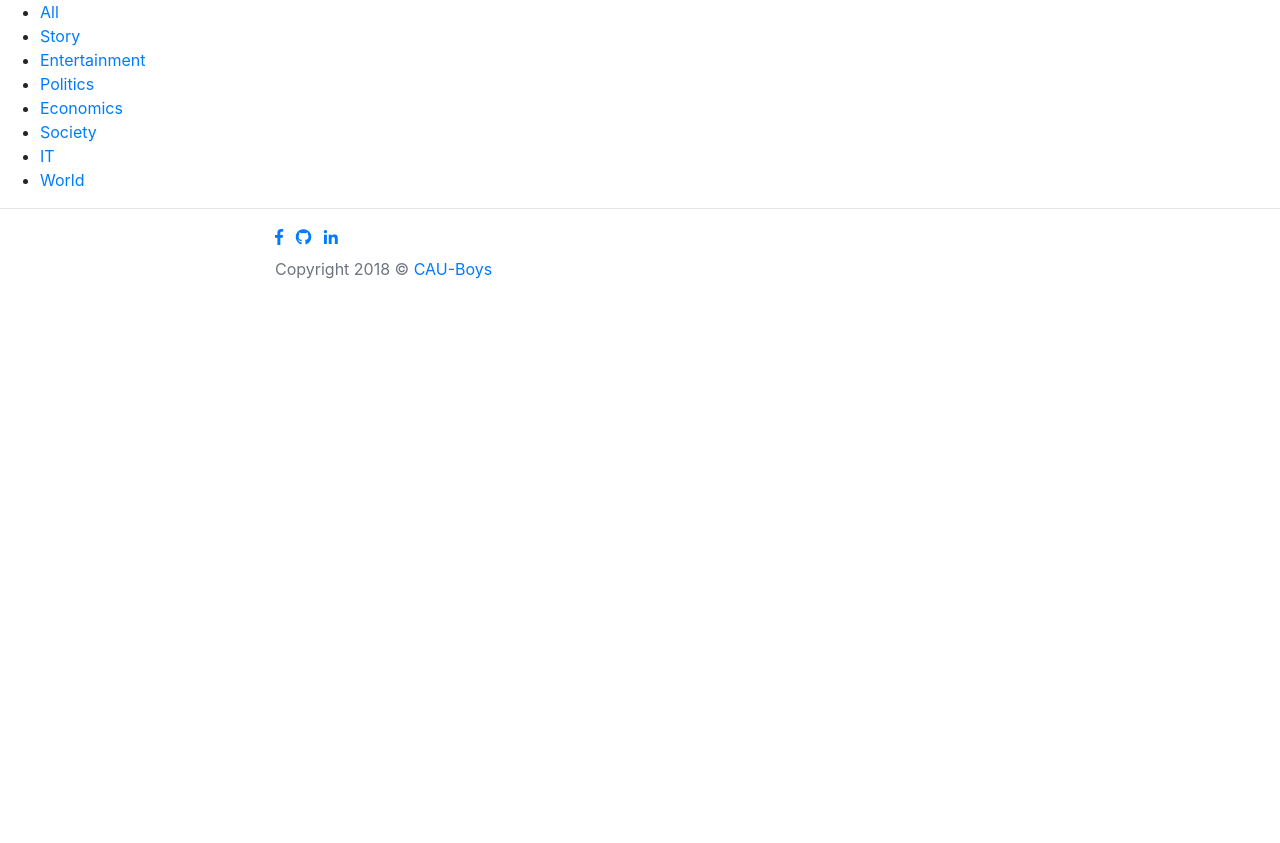
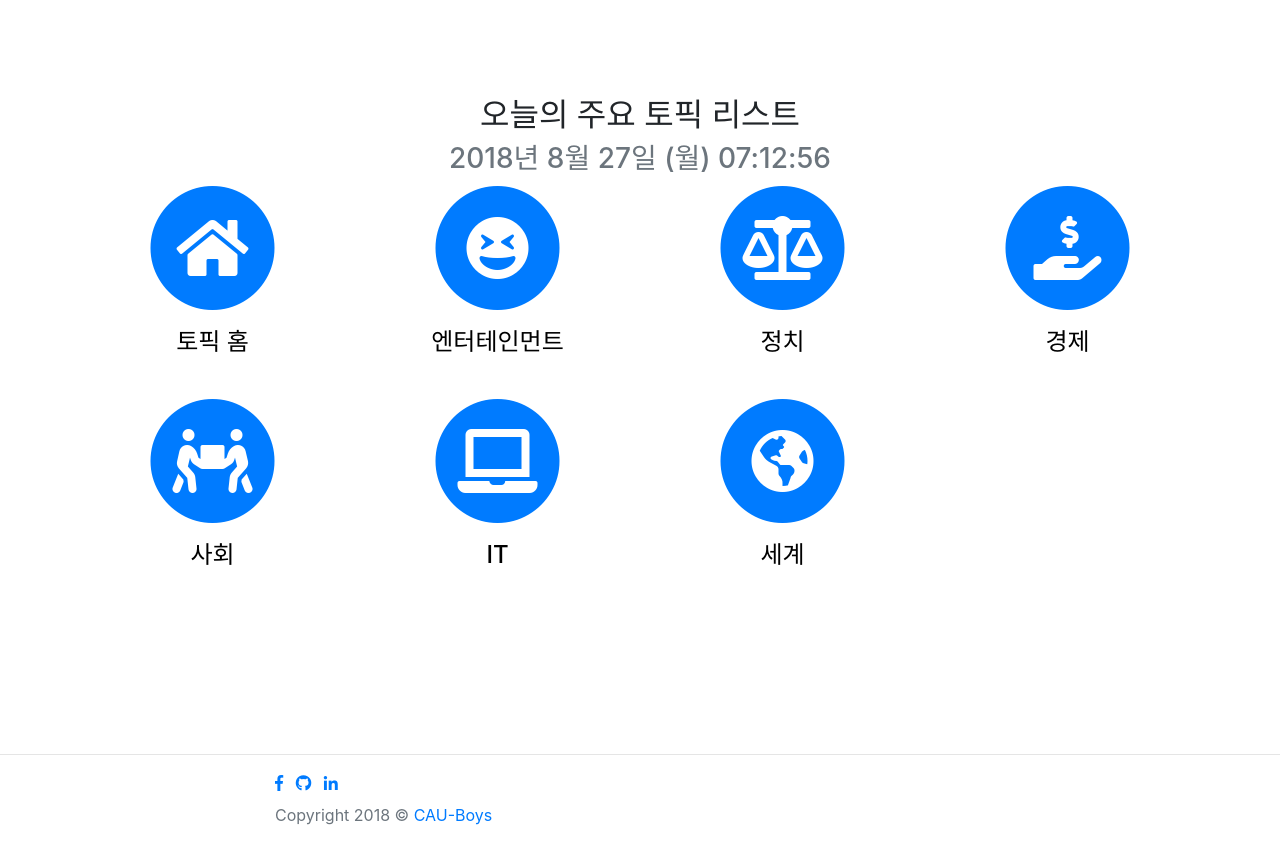
Before and after one commit to cau-boys/today_topic, a Django app: template today_topic/today_topic/templates/today_topic/index.html in a window 1280 px wide. Before the commit the page ends 279 px from the top, so only its background shows below. Run offline with Django 3.2, Linux system fonts and the light colour scheme; the template is opened without the code that fills it, so the values that code supplies are empty; some libraries are stand-ins or nearby versions; some web fonts are replaced.

Commit message:
web/카테고리 목록 수정

```diff
--- /dev/null
+++ b/today_topic/static/css/index_style.css
@@ -0,0 +1,17 @@
+section{
+    padding-top: 6rem;
+    padding-bottom: 1rem;
+}
+
+.category_item{
+    margin-bottom: 2rem;
+}
+
+.category_icon{
+    margin-bottom: 1rem;
+}
+
+.category_link{
+    color: black;
+    text-decoration: none !important;
+}
--- /dev/null
+++ b/today_topic/static/js/index.js
@@ -0,0 +1,23 @@
+function timer() {
+    let today = new Date();
+
+    let year = today.getFullYear()+"년 ";
+    let month = today.getMonth()+1+"월 ";
+    let date = today.getDate()+"일 ";
+    const weeks = ['일','월','화','수','목','금','토'];
+    let week = "("+weeks[today.getDay()]+") ";
+
+    let hour = today.getHours();
+    let min = today.getMinutes();
+    let second = today.getSeconds();
+    hour = (hour < 10) ? '0'+hour : hour;
+    min = (min < 10) ? '0'+min : min;
+    second = (second < 10) ? '0'+second : second;
+
+    document.getElementById("currentTime").innerHTML =
+        year + month + date + week + hour+":" + min+":" + second;
+
+    setTimeout('timer()',1000);
+}
+
+timer();
--- a/today_topic/today_topic/templates/today_topic/base.html
+++ b/today_topic/today_topic/templates/today_topic/base.html
@@ -23,35 +23,10 @@
 <body>
 <header>
     {% block nav %}
-        <nav>
-            <ul>
-                <li>
-                    <a href="{% url 'site:index' category='all' %}">All</a>
-                </li>
-                <li>
-                    <a href="{% url 'site:index' category='story' %}">Story</a>
-                </li>
-                <li>
-                    <a href="{% url 'site:index' category='entertainment' %}">Entertainment</a>
-                </li>
-                <li>
-                    <a href="{% url 'site:index' category='politics' %}">Politics</a>
-                </li>
-                <li>
-                    <a href="{% url 'site:index' category='economics' %}">Economics</a>
-                </li>
-                <li>
-                    <a href="{% url 'site:index' category='society' %}">Society</a>
-                </li>
-                <li>
-                    <a href="{% url 'site:index' category='it' %}">IT</a>
-                </li>
-                <li>
-                    <a href="{% url 'site:index' category='world' %}">World</a>
-                </li>
-            </ul>
-        </nav>
+
     {% endblock %}
+    {% block header %}{% endblock %}
+    {% block content %}{% endblock %}
 </header>
 <main>
     {% block contents %}{% endblock %}
--- a/today_topic/today_topic/templates/today_topic/index.html
+++ b/today_topic/today_topic/templates/today_topic/index.html
@@ -1,6 +1,91 @@
 {% extends "today_topic/base.html" %}
 
+{% block css %}
+    {{ block.super }}
+    {% load staticfiles %}
+    <link rel="stylesheet" type="text/css" href="{% static "css/index_style.css" %}">
+{% endblock %}
+
 {% block contents %}
+    <!-- Category -->
+    <section id="category">
+        <div class="container">
+            <div class="row">
+                <div class="col-lg-12 text-center">
+                    <h2 class="section-heading text-uppercase">오늘의 주요 토픽 리스트</h2>
+                    <h3 class="section-subheading text-muted" id="currentTime"></h3>
+                </div>
+            </div>
+            <div class="row text-center">
+                <div class="col-md-3 category_item">
+                <span class="fa-stack fa-4x category_icon">
+                    <a class="category_link" href="{% url 'site:index' category='all' %}">
+                        <i class="fas fa-circle fa-stack-2x text-primary"></i>
+                        <i class="fas fa-home fa-stack-1x fa-inverse"></i>
+                    </a>
+                </span>
+                    <h4 class="service-heading"><a class="category_link" href="{% url 'site:index' category='all' %}">토픽 홈</a></h4>
+                </div>
+                <div class="col-md-3 category_item">
+                <span class="fa-stack fa-4x category_icon">
+                    <a class="category_link" href="{% url 'site:index' category='entertainment' %}">
+                        <i class="fas fa-circle fa-stack-2x text-primary"></i>
+                        <i class="fas fa-grin-squint fa-stack-1x fa-inverse"></i>
+                    </a>
+                </span>
+                    <h4 class="service-heading"><a class="category_link" href="{% url 'site:index' category='entertainment' %}">엔터테인먼트</a></h4>
+                </div>
+                <div class="col-md-3 category_item">
+                <span class="fa-stack fa-4x category_icon">
+                    <a class="category_link" href="{% url 'site:index' category='politics' %}">
+                        <i class="fas fa-circle fa-stack-2x text-primary"></i>
+                        <i class="fas fa-balance-scale fa-stack-1x fa-inverse"></i>
+                    </a>
+                </span>
+                    <h4 class="service-heading"><a class="category_link" href="{% url 'site:index' category='politics' %}">정치</a></h4>
+                </div>
+                <div class="col-md-3 category_item">
+                <span class="fa-stack fa-4x category_icon">
+                    <a class="category_link" href="{% url 'site:index' category='economics' %}">
+                        <i class="fas fa-circle fa-stack-2x text-primary"></i>
+                        <i class="fas fa-hand-holding-usd fa-stack-1x fa-inverse"></i>
+                    </a>
+                </span>
+                    <h4 class="service-heading"><a class="category_link" href="{% url 'site:index' category='economics' %}">경제</a></h4>
+                </div>
+                <div class="col-md-3 category_item">
+                <span class="fa-stack fa-4x category_icon">
+                    <a class="category_link" href="{% url 'site:index' category='society' %}">
+                        <i class="fas fa-circle fa-stack-2x text-primary"></i>
+                        <i class="fas fa-people-carry fa-stack-1x fa-inverse"></i>
+                    </a>
+                </span>
+                    <h4 class="service-heading"><a class="category_link" href="{% url 'site:index' category='society' %}">사회</a></h4>
+                </div>
+                <div class="col-md-3 category_item">
+                <span class="fa-stack fa-4x category_icon">
+                    <a class="category_link" href="{% url 'site:index' category='it' %}">
+                        <i class="fas fa-circle fa-stack-2x text-primary"></i>
+                        <i class="fas fa-laptop fa-stack-1x fa-inverse"></i>
+                    </a>
+                </span>
+                    <h4 class="service-heading"><a class="category_link" href="{% url 'site:index' category='it' %}">IT</a></h4>
+                </div>
+                <div class="col-md-3 category_item">
+                <span class="fa-stack fa-4x category_icon">
+                    <a class="category_link" href="{% url 'site:index' category='world' %}">
+                        <i class="fas fa-circle fa-stack-2x text-primary"></i>
+                        <i class="fas fa-globe-americas fa-stack-1x fa-inverse"></i>
+                    </a>
+                </span>
+                    <h4 class="service-heading"><a class="category_link" href="{% url 'site:index' category='world' %}">세계</a></h4>
+                </div>
+            </div>
+        </div>
+    </section><!-- /Category -->
+
+    <!-- Topics -->
+    <section id="topics">
         {% for topic in topics %}
             <div>
                 <b>{{ topic.title }}</b>
@@ -10,4 +95,12 @@
             </div>
             <hr>
         {% endfor %}
+    </section><!-- /Topics -->
+
 {% endblock %}
+
+{% block js %}
+    {{ block.super }}
+    {% load staticfiles %}
+    <script src="{% static "js/index.js" %}"></script>
+{% endblock %}
```
Lines whose indentation alone changed are shown as unchanged.
